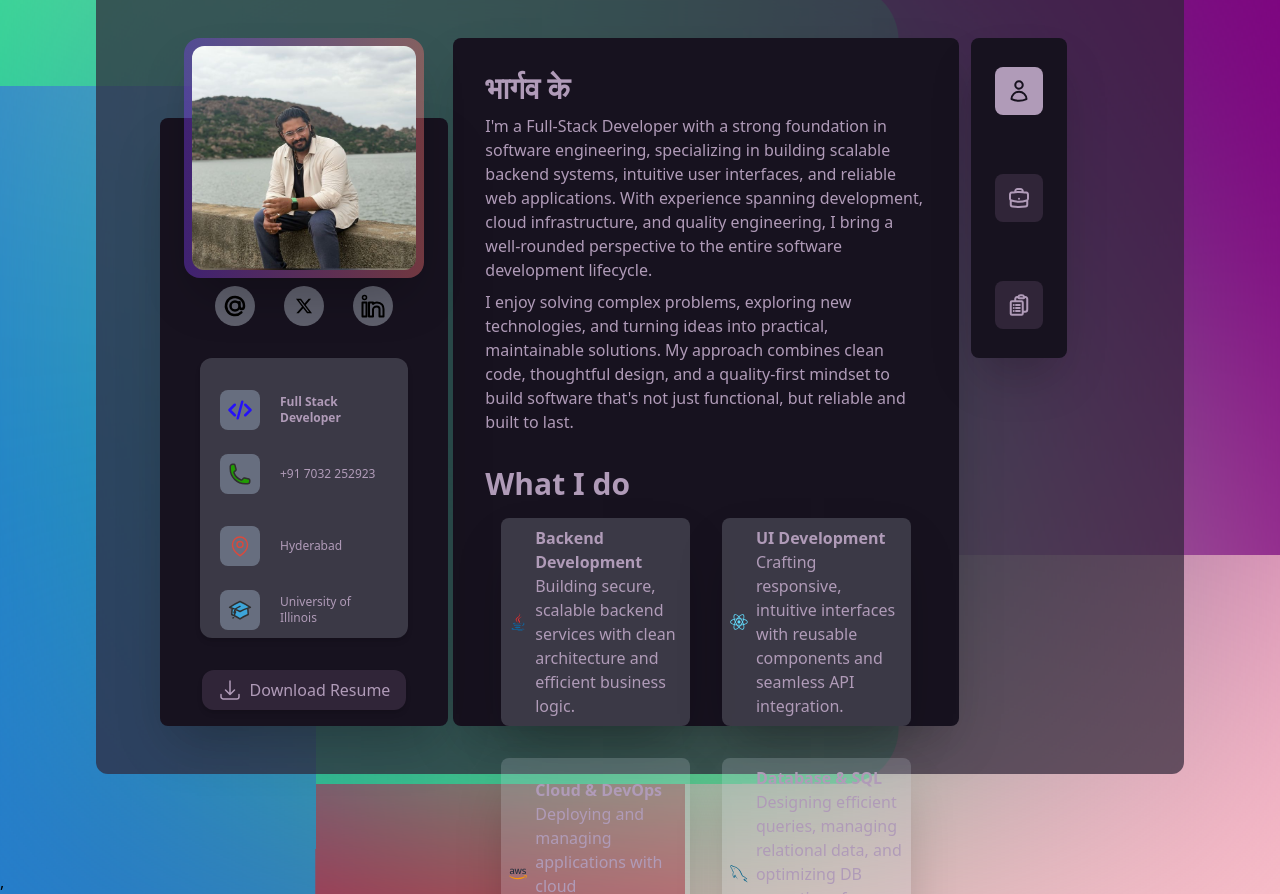
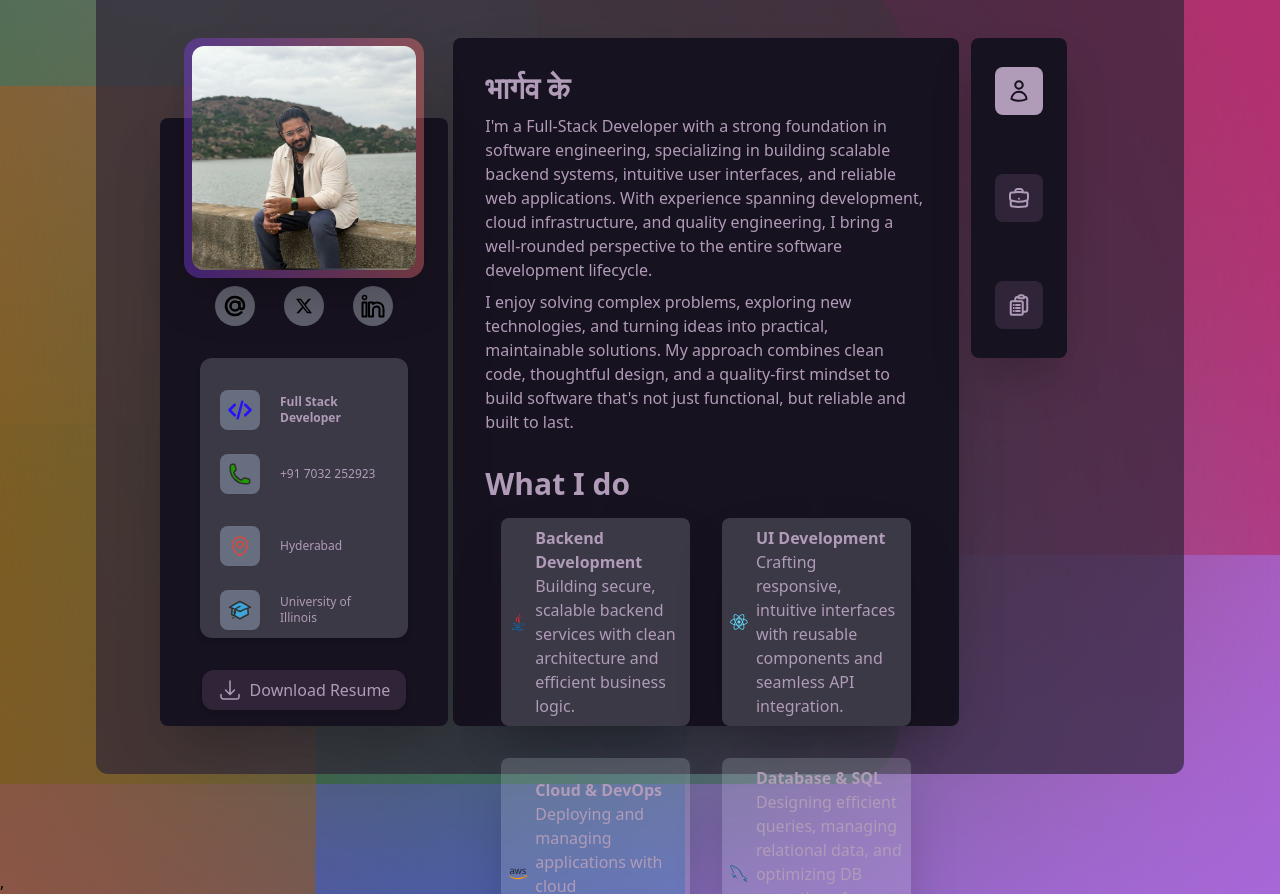
Before and after one commit to kanumallabhargav/Portfolio, a React (Vite) app in the folder src/main/webapp-dev/: page / in a window 1280 px wide. Shown: the part 178-1072 px from the top of the page. Built offline with nearby package versions, Linux system fonts and the light colour scheme.

Commit message:
animated background v2

```diff
--- a/src/main/webapp-dev/index.css
+++ b/src/main/webapp-dev/index.css
@@ -1,4 +1,20 @@
+/* LIGHT THEME */
+html[data-theme="light"] {
+    --purple: #c084fcaf;
+    --red: #fca5a5af;
+    --blue: #93c4fdad;
+    --green: #86efada4;
+    --yellow: #fde68aab;
+}
 
+/* DARK THEME */
+html[data-theme="dark"] {
+    --purple: #7e22ceab;
+    --red: #be123da9;
+    --blue: #1d4fd8af;
+    --green: rgba(4, 120, 4, 0.664);
+    --yellow: #b45309af;
+}
 
 .bg-animation-container {
     min-height: 100vh;
@@ -30,13 +46,13 @@
 .an-el-one {
     height: 100%;
     width: 100%;
-    background-color: pink;
+    background-color: var(--purple);
 }
 
 .an-el-two {
     height: 80%;
     width: 70%;
-    background-color: purple;
+    background-color: var(--red);
     top: -12%;
     right: -12%;
     animation-delay: 2s;
@@ -45,7 +61,7 @@
 .an-el-three {
     height: 50%;
     width: 50%;
-    background-color: rgb(219, 3, 39);
+    background-color: var(--blue);
     bottom: -10%;
     left: -5%;
     animation-delay: 1s;
@@ -54,7 +70,7 @@
 .an-el-four {
     height: 65%;
     width: 80%;
-    background-color: rgb(34, 231, 133);
+    background-color: var(--green);
     bottom: 15%;
     left: -20%;
     animation-delay: 3s;
@@ -63,7 +79,7 @@
 .an-el-five {
     height: 70%;
     width: 65%;
-    background-color: rgb(35, 124, 207);
+    background-color: var(--yellow);
     bottom: 0;
     left: -50%;
     animation-delay: 1s;
--- a/src/main/webapp-dev/src/context/ThemeContext.jsx
+++ b/src/main/webapp-dev/src/context/ThemeContext.jsx
@@ -23,6 +23,10 @@ export function ThemeProvider({children}) {
         localStorage.setItem('theme', theme)
     }, [theme])
 
+    useEffect(() => {
+    document.documentElement.setAttribute('data-theme', theme);
+}, [theme]);
+
     return (
         <ThemeContext.Provider value={{theme, setTheme, toggleTheme}}>
             {children}
```
